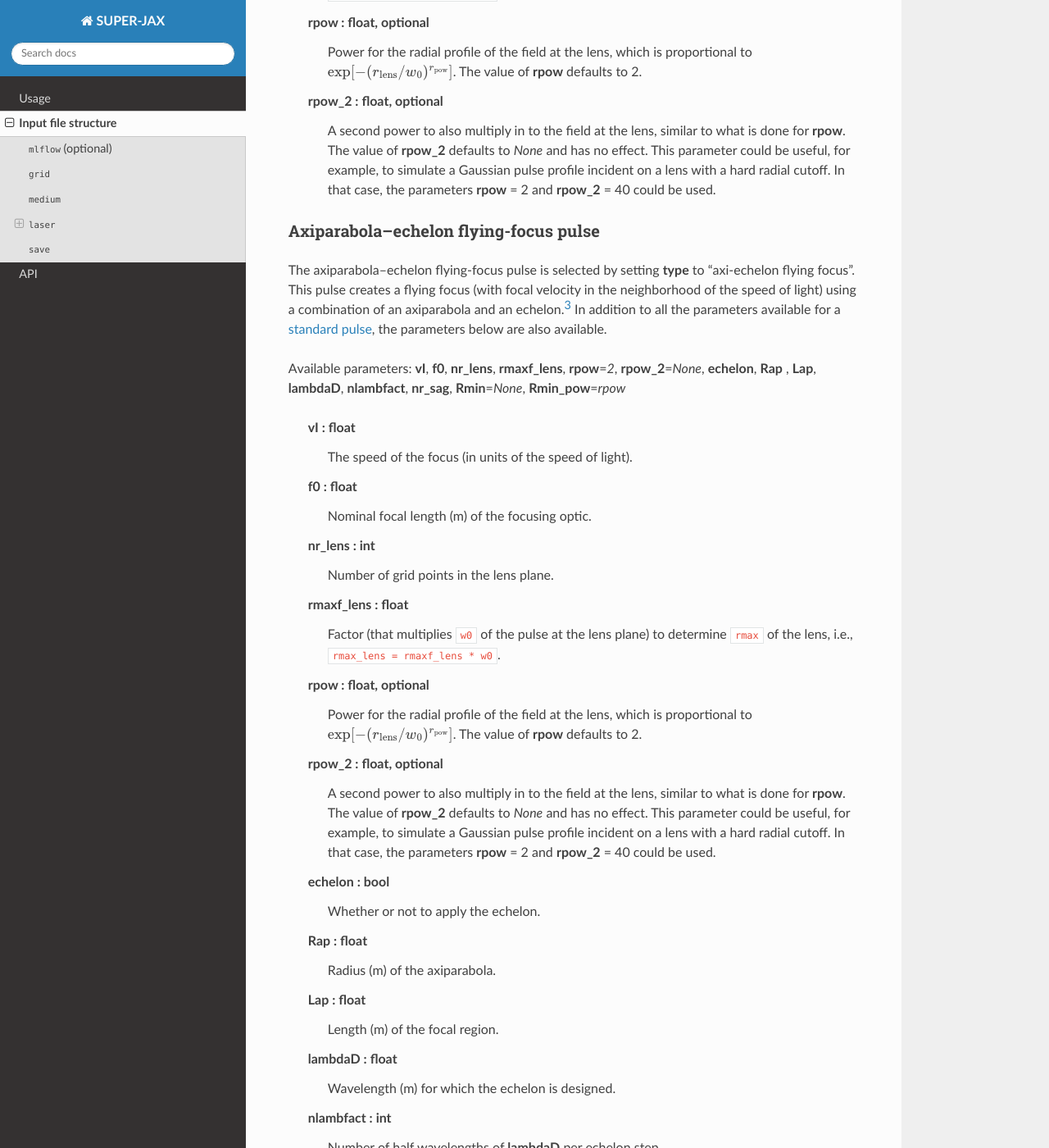
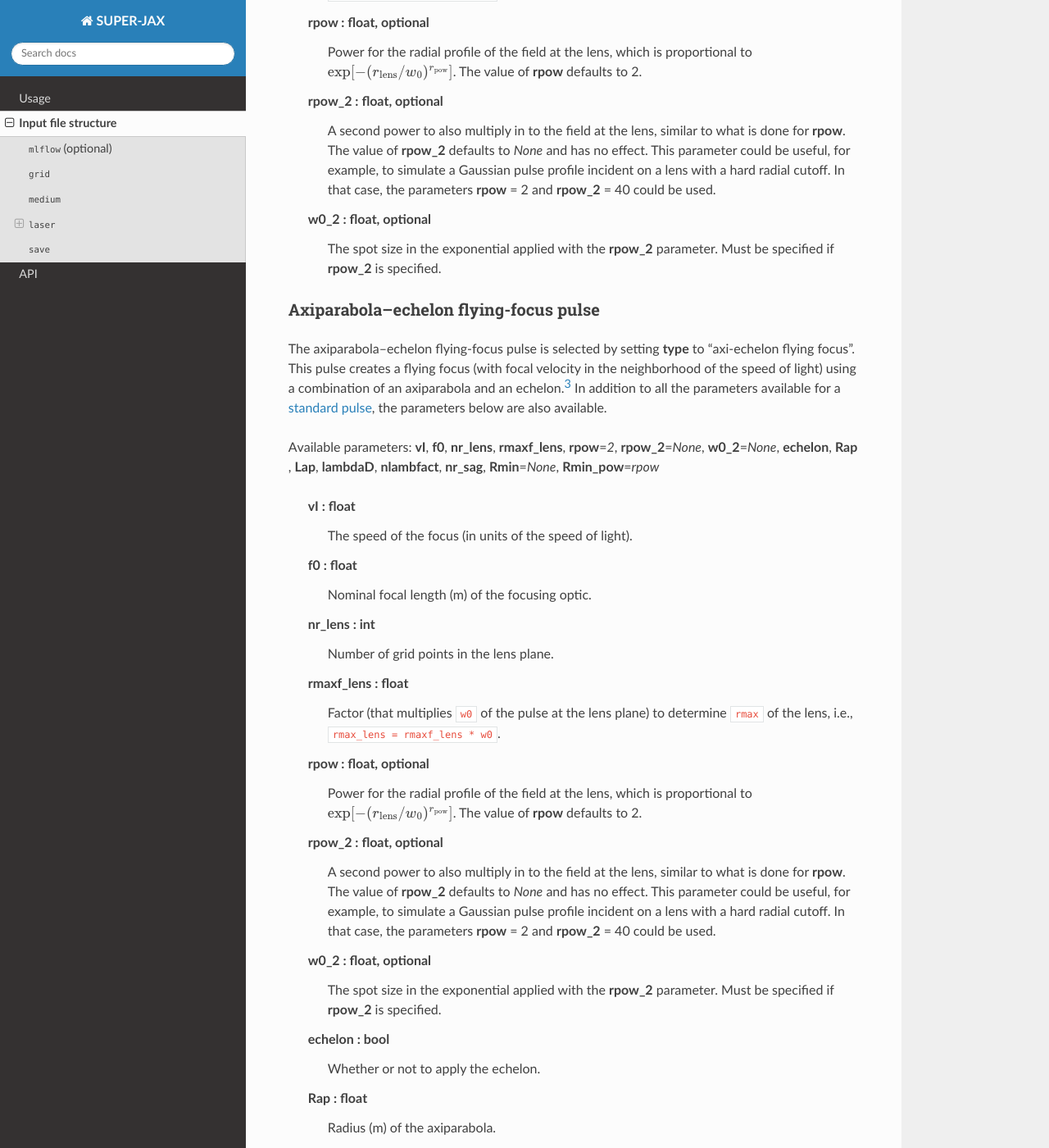
Before and after one commit to millerk123/super-jax-docs, a Sphinx documentation site: the page built from docs/source/input_file.rst, in a window 1280 px wide and 1400 px high, scrolled down 6256 px. Shown: the whole window at 82% size. Built offline with Sphinx 7.4.7 and the Read the Docs theme 3.1.0, drawn with Linux system fonts in a browser that asks for light colours; some of the changed text lies outside the part shown.

Commit message:
Update documentation

```diff
--- a/docs/source/input_file.rst
+++ b/docs/source/input_file.rst
@@ -185,7 +185,7 @@ Ideal flying-focus pulse
 
 The ideal flying-focus pulse is selected by setting **type** to "ideal flying focus", and can be described mathematically by performing a Lorentz transformation on the fields of a multipole source.\ [2]_  In addition to all the parameters available for a `standard pulse`_\ , the parameters below are also available.
 
-Available parameters: **vI**\ , **f0**\ , **nr_lens**\ , **rmaxf_lens**, **rpow**\ =\ *2*, **rpow_2**\ =\ *None*
+Available parameters: **vI**\ , **f0**\ , **nr_lens**\ , **rmaxf_lens**, **rpow**\ =\ *2*, **rpow_2**\ =\ *None*, **w0_2**\ =\ *None*
 
    **vI** : float
       The speed of the focus (in units of the speed of light).
@@ -205,13 +205,16 @@ Available parameters: **vI**\ , **f0**\ , **nr_lens**\ , **rmaxf_lens**, **rpow*
    **rpow_2** : float, optional
       A second power to also multiply in to the field at the lens, similar to what is done for **rpow**\ .  The value of **rpow_2** defaults to *None* and has no effect.  This parameter could be useful, for example, to simulate a Gaussian pulse profile incident on a lens with a hard radial cutoff.  In that case, the parameters **rpow** = 2 and **rpow_2** = 40 could be used.
 
+   **w0_2** : float, optional
+      The spot size in the exponential applied with the **rpow_2** parameter.  Must be specified if **rpow_2** is specified.
+
 
 Axiparabola--echelon flying-focus pulse
 ***************************************
 
 The axiparabola--echelon flying-focus pulse is selected by setting **type** to "axi-echelon flying focus".  This pulse creates a flying focus (with focal velocity in the neighborhood of the speed of light) using a combination of an axiparabola and an echelon.\ [3]_   In addition to all the parameters available for a `standard pulse`_\ , the parameters below are also available.
 
-Available parameters: **vI**\ , **f0**\ , **nr_lens**\ , **rmaxf_lens**, **rpow**\ =\ *2*, **rpow_2**\ =\ *None*, **echelon**\ , **Rap** \, **Lap**\ , **lambdaD**\ , **nlambfact**\ , **nr_sag**, **Rmin**\ =\ *None*, **Rmin_pow**\ =\ *rpow*
+Available parameters: **vI**\ , **f0**\ , **nr_lens**\ , **rmaxf_lens**, **rpow**\ =\ *2*, **rpow_2**\ =\ *None*, **w0_2**\ =\ *None*, **echelon**\ , **Rap** \, **Lap**\ , **lambdaD**\ , **nlambfact**\ , **nr_sag**, **Rmin**\ =\ *None*, **Rmin_pow**\ =\ *rpow*
 
    **vI** : float
       The speed of the focus (in units of the speed of light).
@@ -230,6 +233,9 @@ Available parameters: **vI**\ , **f0**\ , **nr_lens**\ , **rmaxf_lens**, **rpow*
 
    **rpow_2** : float, optional
       A second power to also multiply in to the field at the lens, similar to what is done for **rpow**\ .  The value of **rpow_2** defaults to *None* and has no effect.  This parameter could be useful, for example, to simulate a Gaussian pulse profile incident on a lens with a hard radial cutoff.  In that case, the parameters **rpow** = 2 and **rpow_2** = 40 could be used.
+
+   **w0_2** : float, optional
+      The spot size in the exponential applied with the **rpow_2** parameter.  Must be specified if **rpow_2** is specified.
 
    **echelon** : bool
       Whether or not to apply the echelon.
@@ -276,7 +282,7 @@ Sag pulse
 
 The sag pulse initializes a Gaussian pulse in the paraxial approximation at the lens plane, then uses the sag function corresponding to an ideal lens with focal length **f0** to focus the pulse into the far field.  In addition to all the parameters available for a `standard pulse`_\ , the parameters below are also available.
 
-Available parameters: **f0**\ , **nr_lens**\ , **rmaxf_lens**, **rpow**\ =\ *2*, **rpow_2**\ =\ *None*
+Available parameters: **f0**\ , **nr_lens**\ , **rmaxf_lens**, **rpow**\ =\ *2*, **rpow_2**\ =\ *None*, **w0_2**\ =\ *None*
 
    **f0** : float
       Nominal focal length (m) of the focusing optic.
@@ -292,6 +298,9 @@ Available parameters: **f0**\ , **nr_lens**\ , **rmaxf_lens**, **rpow**\ =\ *2*,
 
    **rpow_2** : float, optional
       A second power to also multiply in to the field at the lens, similar to what is done for **rpow**\ .  The value of **rpow_2** defaults to *None* and has no effect.  This parameter could be useful, for example, to simulate a Gaussian pulse profile incident on a lens with a hard radial cutoff.  In that case, the parameters **rpow** = 2 and **rpow_2** = 40 could be used.
+
+   **w0_2** : float, optional
+      The spot size in the exponential applied with the **rpow_2** parameter.  Must be specified if **rpow_2** is specified.
 
 
 Plasma lens pulse
```
